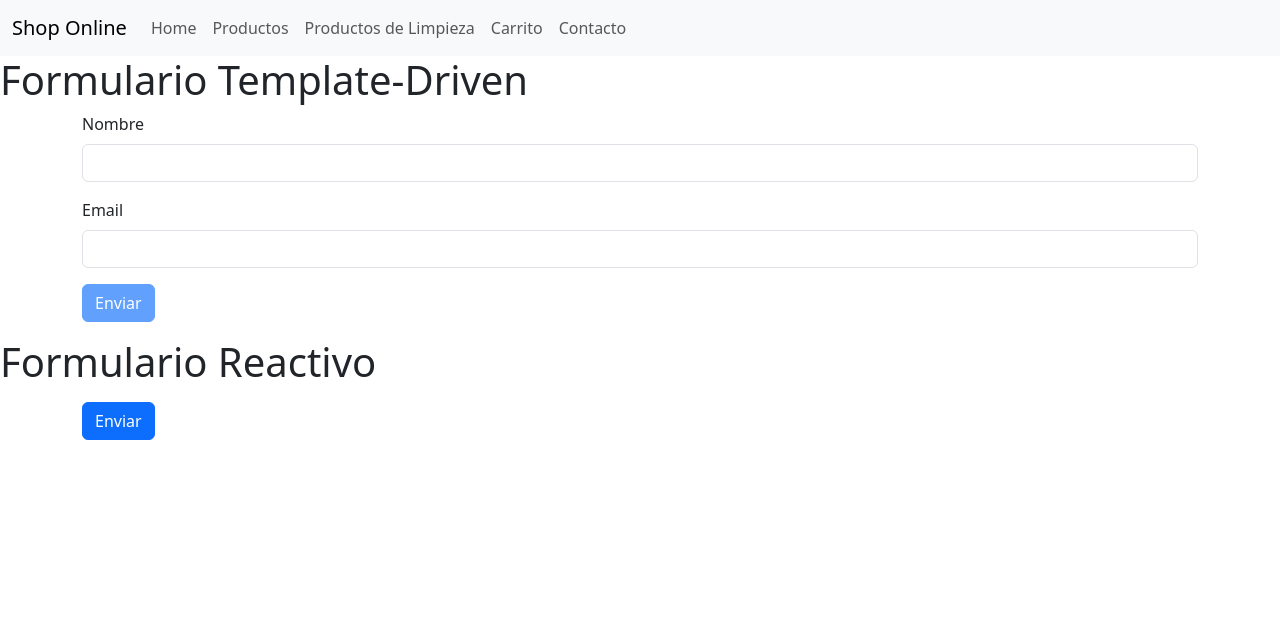
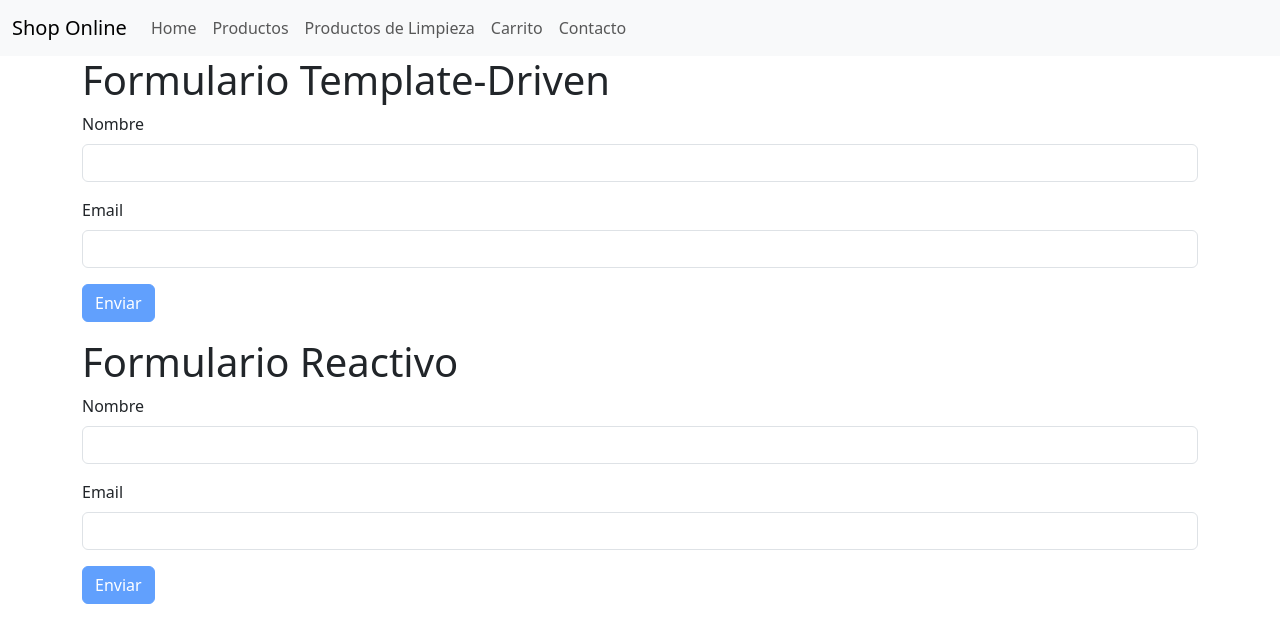
Before and after one commit to RFerreiraN/landing-mock-api, an Angular app: page /contacto in a window 1280 px wide. Shown: the top 642 px of the page. Built offline with nearby package versions, Linux system fonts and the light colour scheme.

Commit message:
refactor

```diff
--- a/src/app/contacto/contacto.component.html
+++ b/src/app/contacto/contacto.component.html
@@ -1,26 +1,38 @@
-<h1>Formulario Template-Driven</h1>
 <div class="container">
+  <h1>Formulario Template-Driven</h1>
   <form #miFomrulario="ngForm" (ngSubmit)="enviar(miFomrulario)">
     <div class="mb-3">
       <label for="name" class="form-label">Nombre</label>
-      <input type="text" class="form-control" id="name" [(ngModel)]="usuario.nombre" #nombre="ngModel" name="nombre" required>
+      <input type="text" class="form-control" id="name" [(ngModel)]="usuario.nombre" #nombre="ngModel" name="nombre"
+        required>
       <div *ngIf="!nombre.valid && nombre.touched" class="text-danger small">
-          Este Campo es Obligatorio
+        Este Campo es Obligatorio
       </div>
     </div>
     <div class="mb-3">
       <label for="email" class="form-label">Email</label>
-      <input type="email" class="form-control" id="email" [(ngModel)]="usuario.email" #email="ngModel" name="email" email required>
+      <input type="text" class="form-control" id="email" [(ngModel)]="usuario.email" #email="ngModel" name="email"
+        email required>
       <div *ngIf="!email.valid && email.touched" class="text-danger small">
-          Este Campo es Obligatorio
+        Este Campo es Obligatorio
       </div>
     </div>
     <button type="submit" class="btn btn-primary" [disabled]="miFomrulario.invalid">Enviar</button>
   </form>
 </div>
-<h1 class="mt-3">Formulario Reactivo</h1>
+
+
 <div class="container mt-3">
-  <form>
-    <button type="submit" class="btn btn-primary">Enviar</button>
+  <h1 class="mt-3">Formulario Reactivo</h1>
+  <form [formGroup]="formularioContacto" (ngSubmit)="enviarReactivo()">
+    <div class="mb-3">
+      <label for="name" class="form-label">Nombre</label>
+      <input type="text" class="form-control" id="name" name="nombre" formControlName="nombre">
+    </div>
+    <div class="mb-3">
+      <label for="email" class="form-label">Email</label>
+      <input type="text" class="form-control" id="email" formControlName="email">
+    </div>
+    <button type="submit" class="btn btn-primary" [disabled]="formularioContacto.invalid">Enviar</button>
   </form>
 </div>
--- a/src/app/contacto/contacto.component.ts
+++ b/src/app/contacto/contacto.component.ts
@@ -8,7 +8,7 @@ import { FormGroup, FormBuilder, Validators } from '@angular/forms';
 })
 export class ContactoComponent {
 
-  formularioContacto?: FormGroup
+  formularioContacto: FormGroup
 
   constructor(private form: FormBuilder) {
     // Formulario Reactivo
@@ -16,6 +16,10 @@ export class ContactoComponent {
       nombre: ['', Validators.required],
       email: ['', [Validators.required, Validators.email]]
     })
+  }
+
+  enviarReactivo(){
+      console.log(this.formularioContacto.value)
   }
 
   //Formulario de Plantilla
--- a/src/app/productos-limpieza/productos-limpieza.component.html
+++ b/src/app/productos-limpieza/productos-limpieza.component.html
@@ -1,3 +1,4 @@
+<div class="container">
   <h1>Productos De Limpieza:</h1>
   <table class="table">
     <thead>
@@ -19,3 +20,4 @@
       </tr>
     </tbody>
   </table>
+</div>
```
Lines whose indentation alone changed are shown as unchanged.
